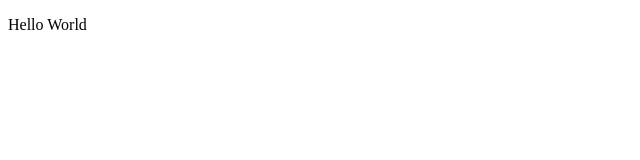
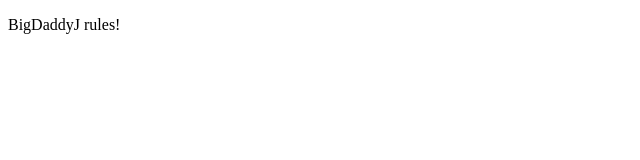
Before and after one commit to MohammadJilan/bigdaddyj.github.io, a plain HTML site: page index.html in a window 1280 px wide. Shown: the full height of the page, 0-640 px from the left. Drawn offline with Linux system fonts and the light colour scheme.

Commit message:
Update index.html

```diff
--- a/index.html
+++ b/index.html
@@ -3,9 +3,9 @@
 <head>
 	<meta charset="utf-8">
 	<meta name="viewport" content="width=device-width, initial-scale=1">
-	<title>HELLO WORLD</title>
+	<title>Nazrin is Bish</title>
 </head>
 <body>
-	<p>Hello World</p>
+	<p>BigDaddyJ rules!</p>
 </body>
 </html>
```
